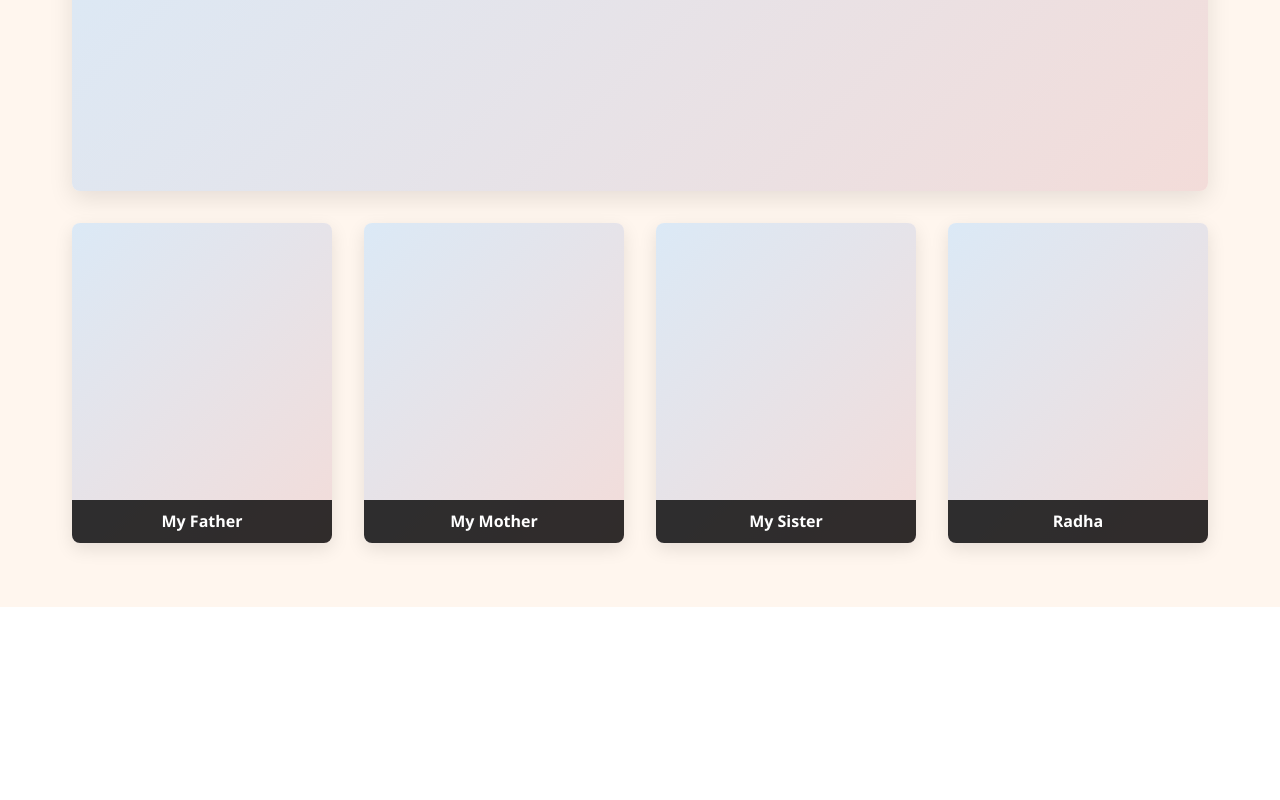
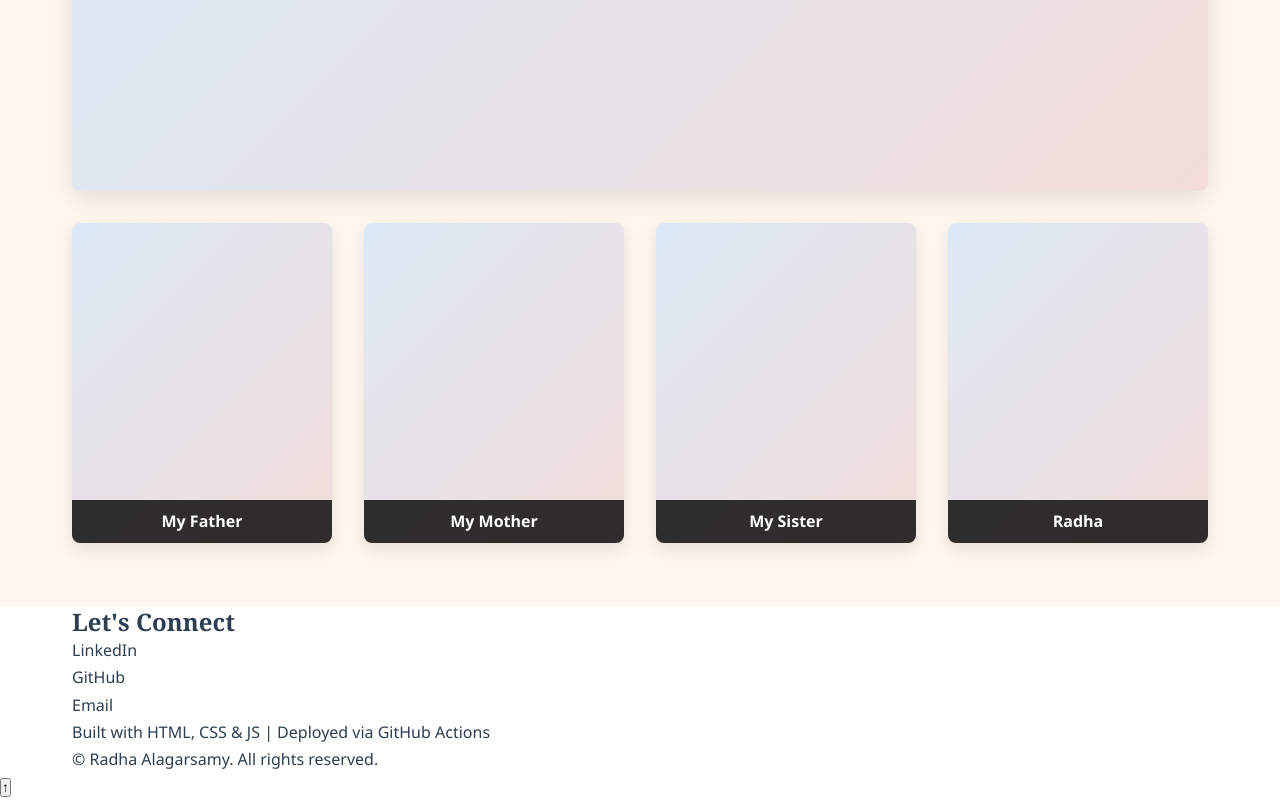
Before and after one commit to radha051104-spec/Portfolio-website, a plain HTML site: page index.html in a window 1280 px wide. Shown: the part 4224-5024 px from the top of the page. Before the commit the page ends 4831 px from the top, so only its background shows below. Drawn offline with Linux system fonts and the light colour scheme.

Commit message:
Add footer HTML with social links, credit and back-to-top button

```diff
--- a/index.html
+++ b/index.html
@@ -255,7 +255,21 @@
         </div>
       </div>
     </section>
+  <!-- FOOTER -->
+  <footer id="footer" class="footer">
+    <div class="container footer-inner">
+      <h2>Let's Connect</h2>
+      <ul class="social-links">
+        <li><a href="#" aria-label="LinkedIn">LinkedIn</a></li>
+        <li><a href="#" aria-label="GitHub">GitHub</a></li>
+        <li><a href="mailto:radha051104@gmail.com" aria-label="Email">Email</a></li>
+      </ul>
+      <p class="footer-credit">Built with HTML, CSS &amp; JS | Deployed via GitHub Actions</p>
+      <p class="footer-copy">&copy; <span id="year"></span> Radha Alagarsamy. All rights reserved.</p>
+    </div>
+  </footer>
 
+  <button class="back-to-top" id="backToTop" aria-label="Back to top">&uarr;</button>
   <script src="js/main.js"></script>
 </body>
 </html>
```
